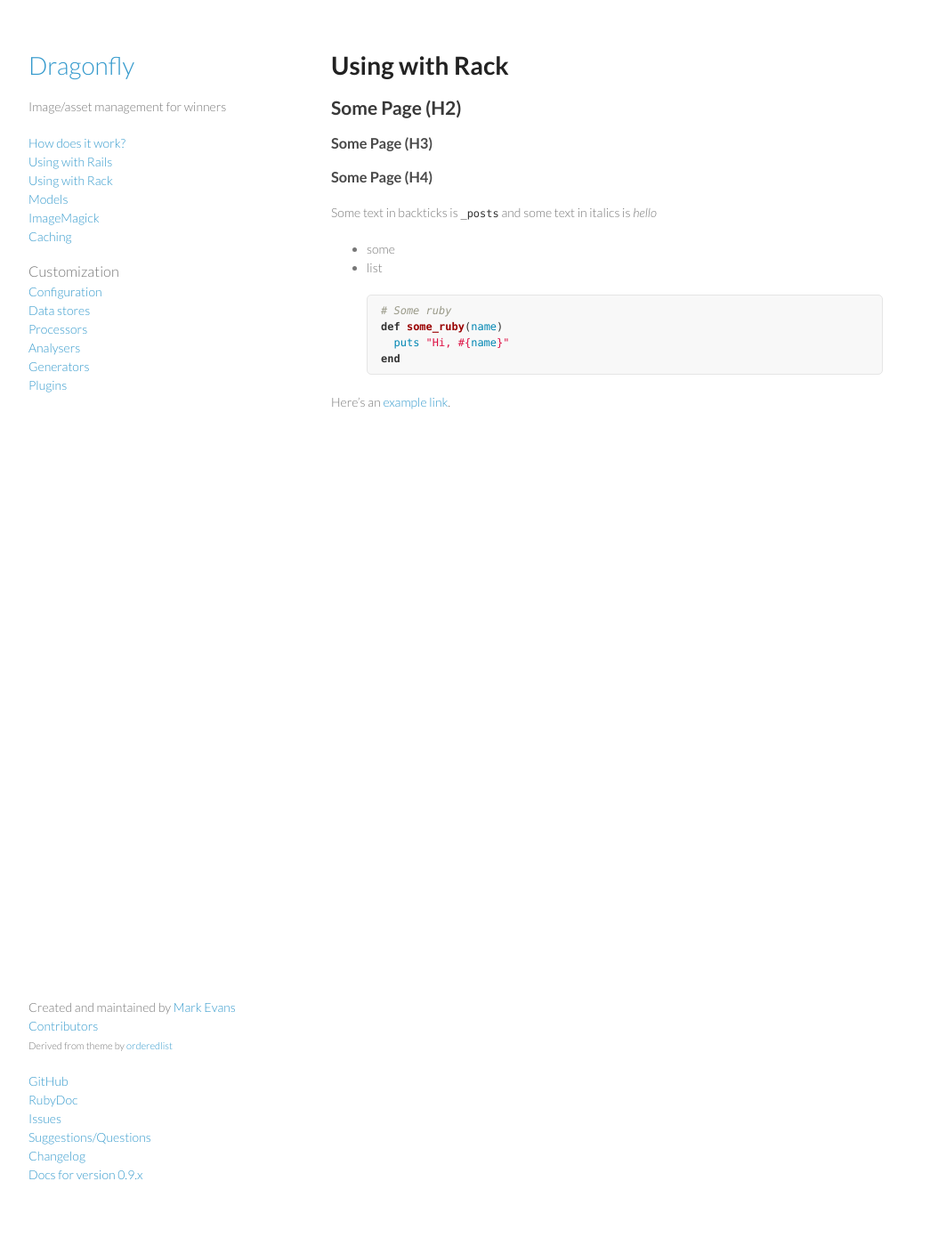
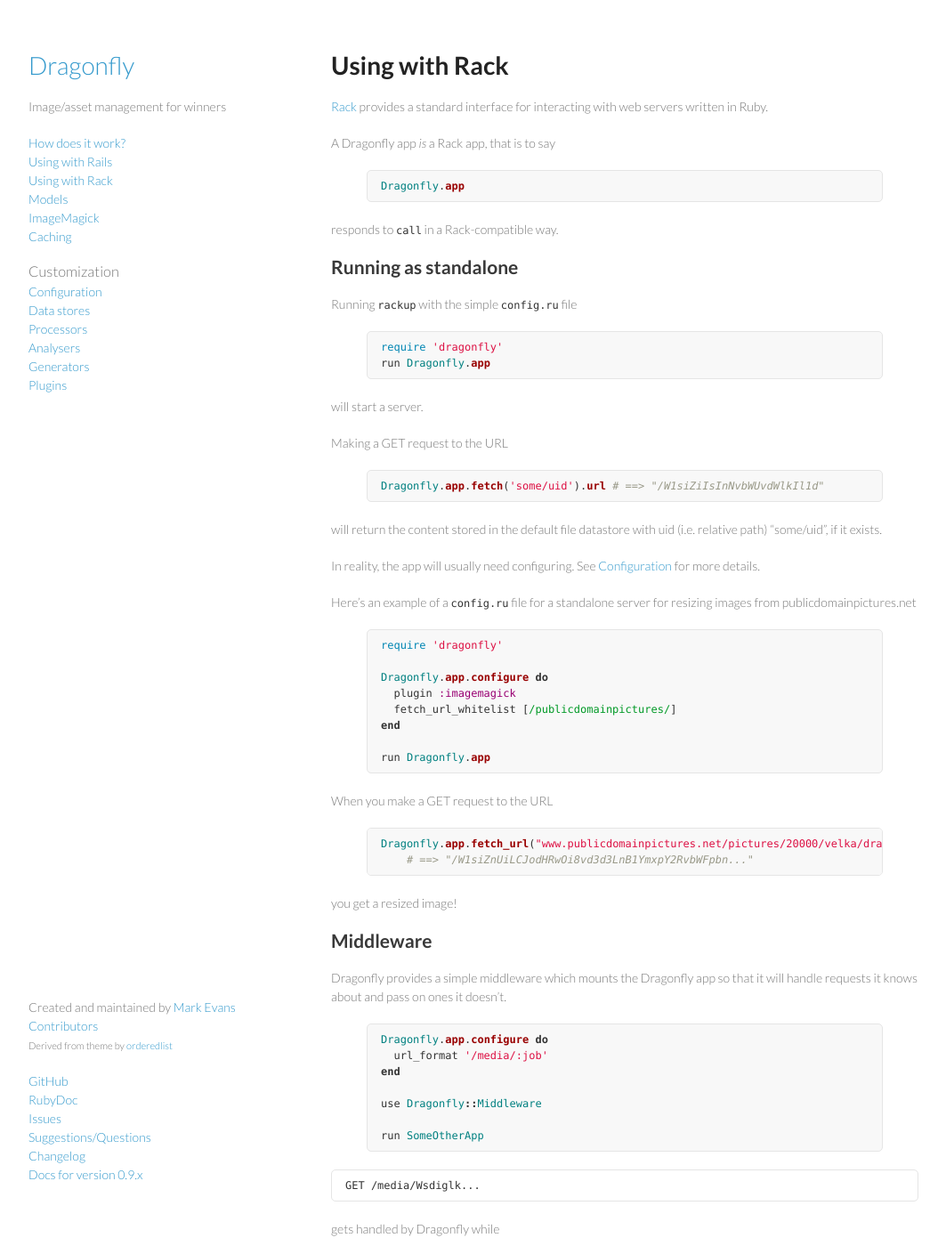
Before and after one commit to brendon/dragonfly-docs, a Jekyll site: the page built from _posts/0000-01-03-rack.md, in a window 1280 px wide and 1400 px high. Shown: the whole window at 89% size, without its empty margins (108-1171 px from the left). Built offline with Jekyll 4.4.1, drawn with Linux system fonts in a browser that asks for light colours; Markdown is read by kramdown in place of the engine named in the settings; some of the changed text lies outside the part shown.

Commit message:
Rack doc

```diff
--- a/_posts/0000-01-03-rack.md
+++ b/_posts/0000-01-03-rack.md
@@ -5,22 +5,111 @@ tag: main
 ---
 
 # Using with Rack
-## Some Page (H2)
-### Some Page (H3)
-### Some Page (H4)
+[Rack](http://rack.github.io) provides a standard interface for interacting with web servers written in Ruby.
 
-Some text in backticks is `_posts` and some text in italics is _hello_
+A Dragonfly app *is* a Rack app, that is to say
+{% highlight ruby %}
+Dragonfly.app
+{% endhighlight %}
+responds to `call` in a Rack-compatible way.
 
-- some
-- list
+## Running as standalone
+Running `rackup` with the simple `config.ru` file
 
 {% highlight ruby %}
-# Some ruby
-def some_ruby(name)
-  puts "Hi, #{name}"
+require 'dragonfly'
+run Dragonfly.app
+{% endhighlight %}
+
+will start a server.
+
+Making a GET request to the URL
+
+{% highlight ruby %}
+Dragonfly.app.fetch('some/uid').url # ==> "/W1siZiIsInNvbWUvdWlkIl1d"
+{% endhighlight %}
+
+will return the content stored in the default file datastore with uid (i.e. relative path) "some/uid", if it exists.
+
+In reality, the app will usually need configuring. See [Configuration]({% post_url 0000-02-01-configuration %}) for more details.
+
+Here's an example of a `config.ru` file for a standalone server for resizing images from publicdomainpictures.net
+
+{% highlight ruby %}
+require 'dragonfly'
+
+Dragonfly.app.configure do
+  plugin :imagemagick
+  fetch_url_whitelist [/publicdomainpictures/]
+end
+
+run Dragonfly.app
+{% endhighlight %}
+
+When you make a GET request to the URL
+{% highlight ruby %}
+Dragonfly.app.fetch_url("www.publicdomainpictures.net/pictures/20000/velka/dragonfly-1317422772YLc.jpg").thumb('300x300').url
+    # ==> "/W1siZnUiLCJodHRwOi8vd3d3LnB1YmxpY2RvbWFpbn..."
+{% endhighlight %}
+you get a resized image!
+
+## Middleware
+Dragonfly provides a simple middleware which mounts the Dragonfly app so that it will handle requests it knows about and pass on ones it doesn't.
+{% highlight ruby %}
+Dragonfly.app.configure do
+  url_format '/media/:job'
+end
+
+use Dragonfly::Middleware
+
+run SomeOtherApp
+{% endhighlight %}
+
+    GET /media/Wsdiglk...
+
+gets handled by Dragonfly while
+
+    GET /blah
+
+gets passed on to `SomeOtherApp`.
+
+To mount a named (i.e. non-default) Dragonfly app
+
+{% highlight ruby %}
+Dragonfly.app(:assets)
+{% endhighlight %}
+
+you can pass a name argument to `use`
+
+{% highlight ruby %}
+use Dragonfly::Middleware, :assets
+{% endhighlight %}
+
+## to_app
+Dragonfly Job objects can be converted into a Rack-compatible "app" that responds to `call`
+{% highlight ruby %}
+app = Dragonfly.app.fetch('some/uid').thumb('40x30').to_app   # responds to "call"
+run app
+{% endhighlight %}
+
+## to_response
+A standard Rack response is an array composed of
+{% highlight ruby %}
+[status_code, headers, body]
+{% endhighlight %}
+
+Dragonfly Job objects can be converted into one of these arrays with `to_response`
+{% highlight ruby %}
+Dragonfly.app.fetch('some/uid').thumb('40x30').to_response
+    # ===> [200, {'Content-Type' => 'image/png',...}, <body> ]
+run app
+{% endhighlight %}
+
+## Sinatra
+`to_response` plays nicely with Sinatra for creating endpoints with nice urls
+{% highlight ruby %}
+get '/image/:size' do |size|
+  Dragonfly.app.fetch_file('~/some/image.png').thumb(size).to_response(env)
 end
 {% endhighlight %}
-
-Here's an [example link][link].
-
-[link]:    http://example.com
+Passing in `env` allows the response to take into account request headers e.g. for cached responses.
```
